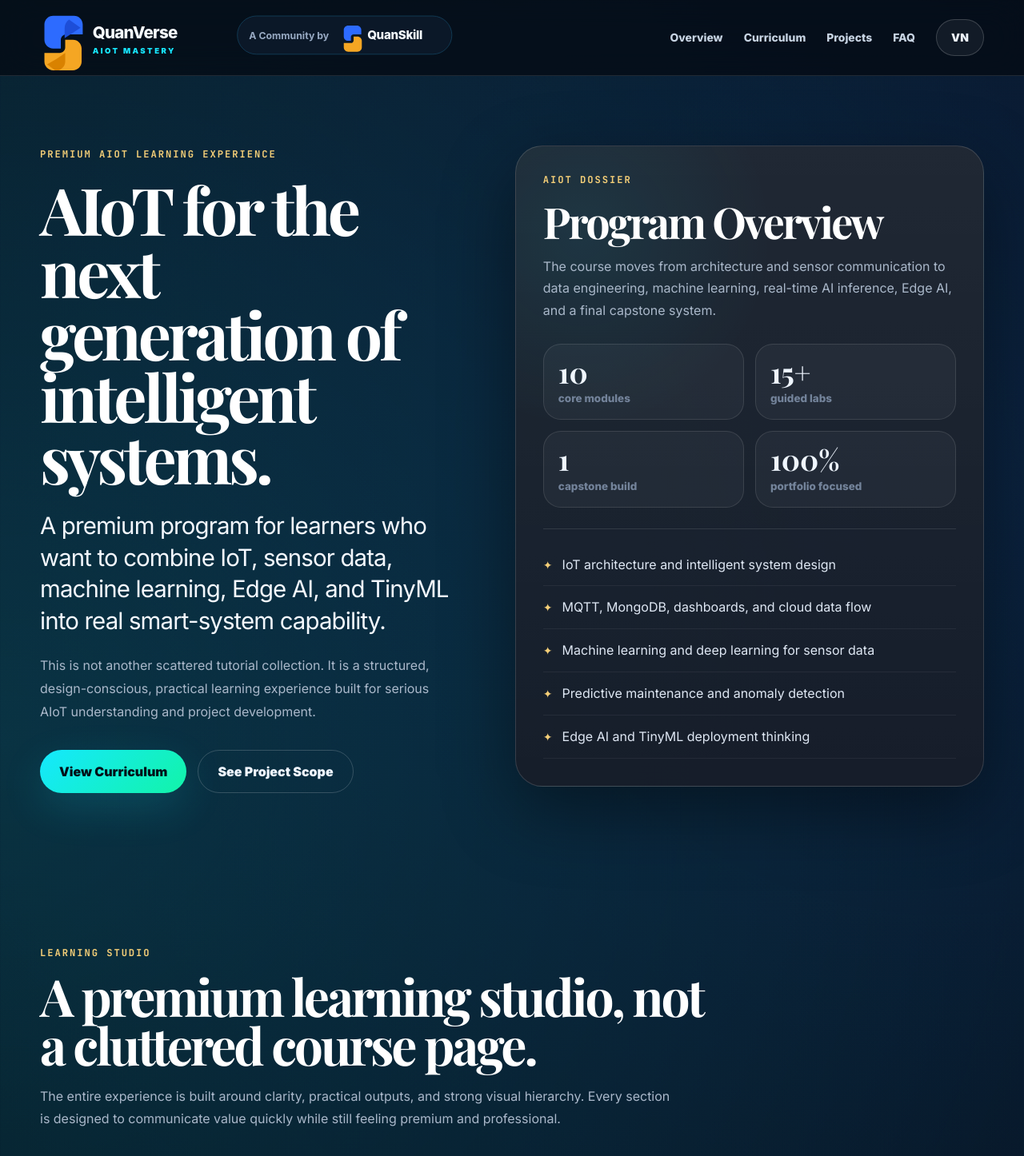
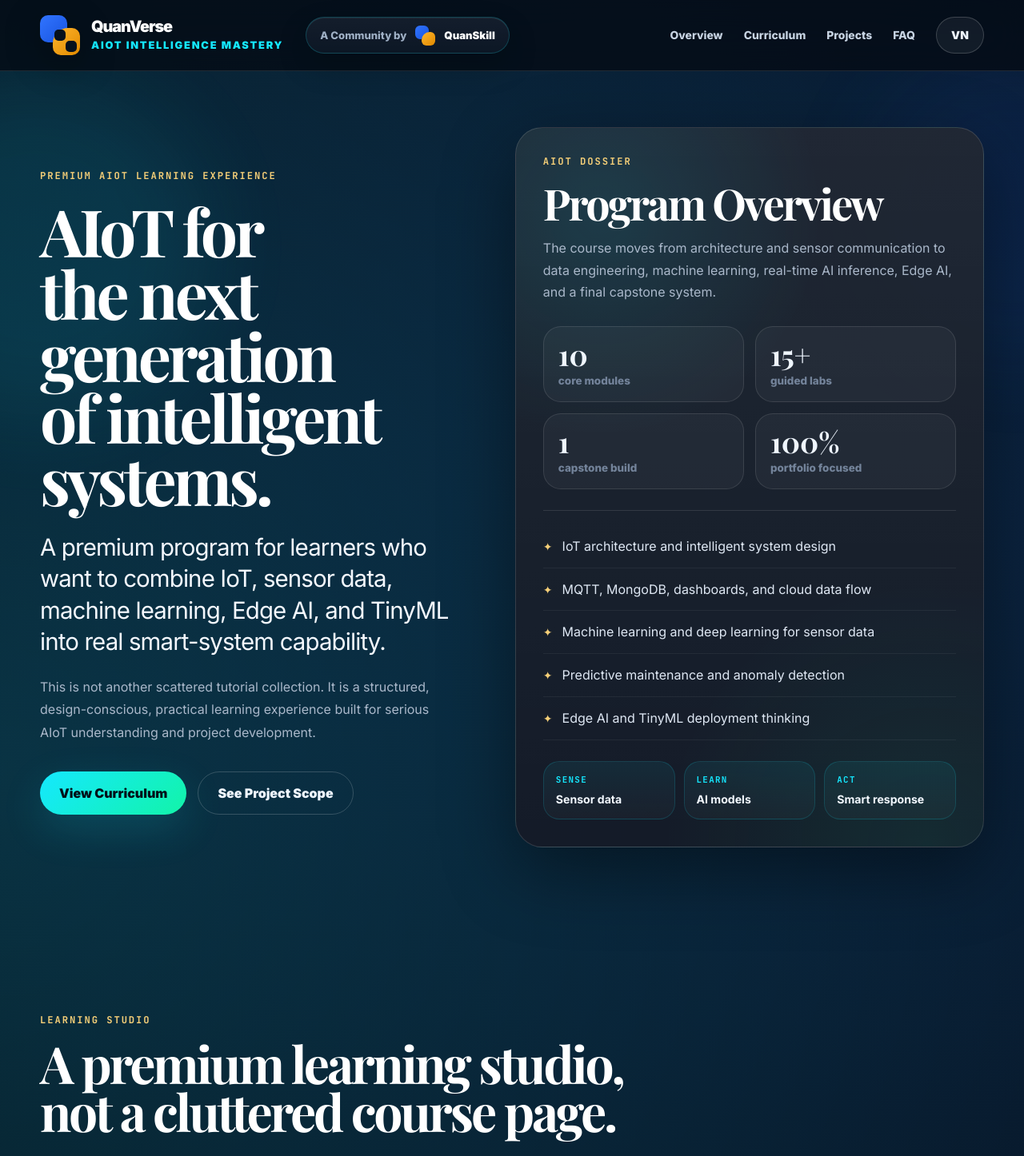
Before and after one commit to mishrasundaram/aiot-premium-course-webapp, a Next.js app: page / in a window 1280 px wide. Shown: the top 1446 px of the page at 80% size. Built offline with nearby package versions, Linux system fonts and the light colour scheme.

Commit message:
Fix logo and add phase 2 premium UI polish

```diff
--- a/app/globals.css
+++ b/app/globals.css
@@ -530,3 +530,423 @@ button {
     flex-direction: column;
   }
 }
+
+/* =========================================================
+   Phase 2 Premium Refinement
+   Logo fix + luxury UI polish + motion + AIoT signal flow
+========================================================= */
+
+.luxury-background {
+  position: fixed;
+  inset: 0;
+  z-index: 0;
+  pointer-events: none;
+  overflow: hidden;
+}
+
+.orb {
+  position: absolute;
+  border-radius: 999px;
+  filter: blur(54px);
+  opacity: 0.34;
+  transform: translateZ(0);
+}
+
+.orb-one {
+  width: 420px;
+  height: 420px;
+  left: -180px;
+  top: 120px;
+  background: rgba(21, 232, 255, 0.25);
+  animation: luxuryFloat 12s ease-in-out infinite;
+}
+
+.orb-two {
+  width: 380px;
+  height: 380px;
+  right: -160px;
+  top: 90px;
+  background: rgba(37, 99, 235, 0.24);
+  animation: luxuryFloat 14s ease-in-out infinite reverse;
+}
+
+.orb-three {
+  width: 280px;
+  height: 280px;
+  right: 18%;
+  bottom: 10%;
+  background: rgba(18, 244, 168, 0.1);
+  animation: luxuryFloat 16s ease-in-out infinite;
+}
+
+@keyframes luxuryFloat {
+  0%, 100% {
+    transform: translate3d(0, 0, 0) scale(1);
+  }
+  50% {
+    transform: translate3d(18px, -22px, 0) scale(1.04);
+  }
+}
+
+/* Header and logo rebuild */
+.nav-shell {
+  min-height: 88px;
+}
+
+.brand-zone {
+  display: flex;
+  align-items: center;
+  gap: 28px;
+  min-width: 0;
+}
+
+.brand-composite {
+  display: inline-flex;
+  align-items: center;
+  gap: 14px;
+}
+
+.qv-symbol {
+  width: 50px;
+  height: 50px;
+  position: relative;
+  display: inline-block;
+  flex: 0 0 auto;
+  filter: drop-shadow(0 12px 22px rgba(0, 0, 0, 0.32));
+}
+
+.qv-symbol::after {
+  content: "";
+  position: absolute;
+  width: 14px;
+  height: 14px;
+  left: 18px;
+  top: 18px;
+  border-radius: 5px;
+  background: #06111d;
+  box-shadow: 14px 14px 0 #06111d;
+}
+
+.qv-blue,
+.qv-gold {
+  position: absolute;
+  width: 34px;
+  height: 34px;
+  border-radius: 10px;
+}
+
+.qv-blue {
+  left: 0;
+  top: 0;
+  background: linear-gradient(135deg, #3174ff 0%, #1854df 100%);
+  border-bottom-right-radius: 19px;
+}
+
+.qv-gold {
+  right: 0;
+  bottom: 0;
+  background: linear-gradient(135deg, #ffb52c 0%, #e18a00 100%);
+  border-top-left-radius: 19px;
+}
+
+.brand-copy {
+  display: flex;
+  flex-direction: column;
+  justify-content: center;
+  min-width: 0;
+}
+
+.brand-copy strong {
+  color: #ffffff;
+  font-size: 1.24rem;
+  line-height: 1;
+  letter-spacing: -0.055em;
+  font-weight: 900;
+}
+
+.brand-copy small {
+  margin-top: 7px;
+  color: var(--cyan);
+  font-size: 0.8rem;
+  line-height: 1;
+  text-transform: uppercase;
+  letter-spacing: 0.14em;
+  font-weight: 900;
+}
+
+.community-badge {
+  min-height: 46px;
+  padding: 0 17px;
+  display: inline-flex;
+  align-items: center;
+  gap: 11px;
+  border-radius: 999px;
+  background:
+    linear-gradient(180deg, rgba(255,255,255,0.055), rgba(255,255,255,0.025)),
+    rgba(8, 21, 35, 0.76);
+  border: 1px solid rgba(21, 232, 255, 0.2);
+  box-shadow:
+    inset 0 1px 0 rgba(255,255,255,0.07),
+    0 16px 38px rgba(0,0,0,0.18);
+  color: #9fb0c5;
+  font-size: 0.82rem;
+  font-weight: 800;
+  white-space: nowrap;
+}
+
+.community-badge strong {
+  color: #ffffff;
+  font-weight: 900;
+}
+
+.qs-symbol {
+  width: 25px;
+  height: 25px;
+  position: relative;
+  display: inline-block;
+  flex: 0 0 auto;
+}
+
+.qs-symbol span {
+  position: absolute;
+  width: 17px;
+  height: 17px;
+  border-radius: 6px;
+}
+
+.qs-symbol span:first-child {
+  left: 0;
+  top: 0;
+  background: linear-gradient(135deg, #3174ff, #1854df);
+  border-bottom-right-radius: 10px;
+}
+
+.qs-symbol span:last-child {
+  right: 0;
+  bottom: 0;
+  background: linear-gradient(135deg, #ffb52c, #e18a00);
+  border-top-left-radius: 10px;
+}
+
+/* Hide the old SVG logo image rule impact if any remains */
+.brand img {
+  width: auto;
+}
+
+/* Hero phase 2 polish */
+.hero {
+  padding-top: 70px;
+  padding-bottom: 104px;
+}
+
+.hero h1 {
+  max-width: 760px;
+  text-wrap: balance;
+}
+
+.hero-subtitle {
+  text-wrap: balance;
+}
+
+.hero-panel {
+  position: relative;
+  overflow: hidden;
+  border-color: rgba(255,255,255,0.13);
+  background:
+    radial-gradient(circle at 18% 12%, rgba(21,232,255,0.11), transparent 30%),
+    radial-gradient(circle at 88% 100%, rgba(18,244,168,0.08), transparent 32%),
+    linear-gradient(180deg, rgba(255,255,255,0.082), rgba(255,255,255,0.032)),
+    rgba(13, 20, 32, 0.94);
+}
+
+.hero-panel::before {
+  content: "";
+  position: absolute;
+  inset: 0;
+  pointer-events: none;
+  background:
+    linear-gradient(120deg, transparent 0%, rgba(255,255,255,0.05) 40%, transparent 70%);
+  transform: translateX(-100%);
+  animation: panelSheen 7s ease-in-out infinite;
+}
+
+@keyframes panelSheen {
+  0%, 58%, 100% {
+    transform: translateX(-115%);
+  }
+  72% {
+    transform: translateX(115%);
+  }
+}
+
+.hero-panel > * {
+  position: relative;
+  z-index: 1;
+}
+
+/* AIoT signal flow block */
+.signal-flow {
+  margin-top: 26px;
+  display: grid;
+  grid-template-columns: repeat(3, 1fr);
+  gap: 11px;
+}
+
+.signal-flow div {
+  padding: 15px;
+  border-radius: 20px;
+  background:
+    linear-gradient(180deg, rgba(21,232,255,0.075), rgba(255,255,255,0.025));
+  border: 1px solid rgba(21,232,255,0.15);
+}
+
+.signal-flow span {
+  display: block;
+  color: var(--cyan);
+  font-family: "JetBrains Mono", monospace;
+  font-size: 0.68rem;
+  text-transform: uppercase;
+  letter-spacing: 0.12em;
+  font-weight: 700;
+}
+
+.signal-flow b {
+  display: block;
+  margin-top: 8px;
+  color: #f2f8ff;
+  font-size: 0.88rem;
+  line-height: 1.35;
+}
+
+/* Premium card interaction */
+.studio-grid article,
+.project-grid article,
+.faq-grid article,
+.module-row,
+.hero-panel {
+  transition:
+    transform 0.25s ease,
+    border-color 0.25s ease,
+    background 0.25s ease,
+    box-shadow 0.25s ease;
+}
+
+.studio-grid article:hover,
+.project-grid article:hover,
+.faq-grid article:hover,
+.module-row:hover {
+  transform: translateY(-4px);
+  border-color: rgba(21, 232, 255, 0.22);
+  background:
+    linear-gradient(180deg, rgba(255,255,255,0.075), rgba(255,255,255,0.035));
+  box-shadow: 0 20px 60px rgba(0,0,0,0.22);
+}
+
+.module-row {
+  position: relative;
+  overflow: hidden;
+}
+
+.module-row::after {
+  content: "";
+  position: absolute;
+  top: 0;
+  bottom: 0;
+  left: 0;
+  width: 3px;
+  background: linear-gradient(180deg, var(--cyan), var(--green));
+  opacity: 0;
+  transition: opacity 0.25s ease;
+}
+
+.module-row:hover::after {
+  opacity: 1;
+}
+
+/* Better section rhythm */
+.section {
+  padding-top: 100px;
+  padding-bottom: 100px;
+}
+
+.section-head h2,
+.final-section h2 {
+  text-wrap: balance;
+}
+
+.project-grid article small {
+  display: inline-flex;
+  margin-bottom: 22px;
+  padding: 8px 10px;
+  border-radius: 999px;
+  background: rgba(21, 232, 255, 0.075);
+  border: 1px solid rgba(21, 232, 255, 0.14);
+}
+
+/* Premium CTA/footer */
+.final-section {
+  margin-top: 20px;
+  margin-bottom: 24px;
+  padding: 88px 42px;
+  border-radius: 36px;
+  background:
+    radial-gradient(circle at 14% 16%, rgba(21,232,255,0.12), transparent 32%),
+    radial-gradient(circle at 82% 70%, rgba(18,244,168,0.09), transparent 30%),
+    linear-gradient(180deg, rgba(255,255,255,0.07), rgba(255,255,255,0.03));
+  border: 1px solid rgba(255,255,255,0.12);
+  box-shadow: var(--shadow);
+}
+
+.footer {
+  padding-top: 36px;
+}
+
+/* Responsive refinements */
+@media (max-width: 1080px) {
+  .brand-zone {
+    gap: 18px;
+  }
+
+  .community-badge {
+    display: none;
+  }
+}
+
+@media (max-width: 760px) {
+  .brand-copy strong {
+    font-size: 1.08rem;
+  }
+
+  .brand-copy small {
+    font-size: 0.62rem;
+    letter-spacing: 0.11em;
+  }
+
+  .qv-symbol {
+    width: 42px;
+    height: 42px;
+  }
+
+  .qv-blue,
+  .qv-gold {
+    width: 29px;
+    height: 29px;
+  }
+
+  .qv-symbol::after {
+    width: 12px;
+    height: 12px;
+    left: 15px;
+    top: 15px;
+    box-shadow: 12px 12px 0 #06111d;
+  }
+
+  .signal-flow {
+    grid-template-columns: 1fr;
+  }
+
+  .final-section {
+    width: min(100% - 24px, var(--container));
+    padding: 58px 24px;
+  }
+}
--- a/app/page.tsx
+++ b/app/page.tsx
@@ -198,11 +198,35 @@ export default function Home() {
 
   return (
     <main className="page">
+      <div className="luxury-background" aria-hidden="true">
+        <span className="orb orb-one" />
+        <span className="orb orb-two" />
+        <span className="orb orb-three" />
+      </div>
+
       <header className="site-header">
         <div className="container nav-shell">
-          <a href="#top" className="brand">
-            <img src="/quanverse-premium-logo.svg" alt="QuanVerse AIoT Mastery" />
-          </a>
+          <div className="brand-zone">
+            <a href="#top" className="brand brand-composite" aria-label="QuanVerse AIoT Mastery">
+              <span className="qv-symbol" aria-hidden="true">
+                <span className="qv-blue" />
+                <span className="qv-gold" />
+              </span>
+              <span className="brand-copy">
+                <strong>QuanVerse</strong>
+                <small>AIoT Intelligence Mastery</small>
+              </span>
+            </a>
+
+            <div className="community-badge" aria-label="A Community by QuanSkill">
+              <span>A Community by</span>
+              <span className="qs-symbol" aria-hidden="true">
+                <span />
+                <span />
+              </span>
+              <strong>QuanSkill</strong>
+            </div>
+          </div>
 
           <nav className="nav-links">
             <a href="#overview">{t.nav[0]}</a>
@@ -246,6 +270,21 @@ export default function Home() {
               <li key={item}>{item}</li>
             ))}
           </ul>
+
+          <div className="signal-flow" aria-label="AIoT intelligence flow">
+            <div>
+              <span>Sense</span>
+              <b>Sensor data</b>
+            </div>
+            <div>
+              <span>Learn</span>
+              <b>AI models</b>
+            </div>
+            <div>
+              <span>Act</span>
+              <b>Smart response</b>
+            </div>
+          </div>
         </aside>
       </section>
 
```
